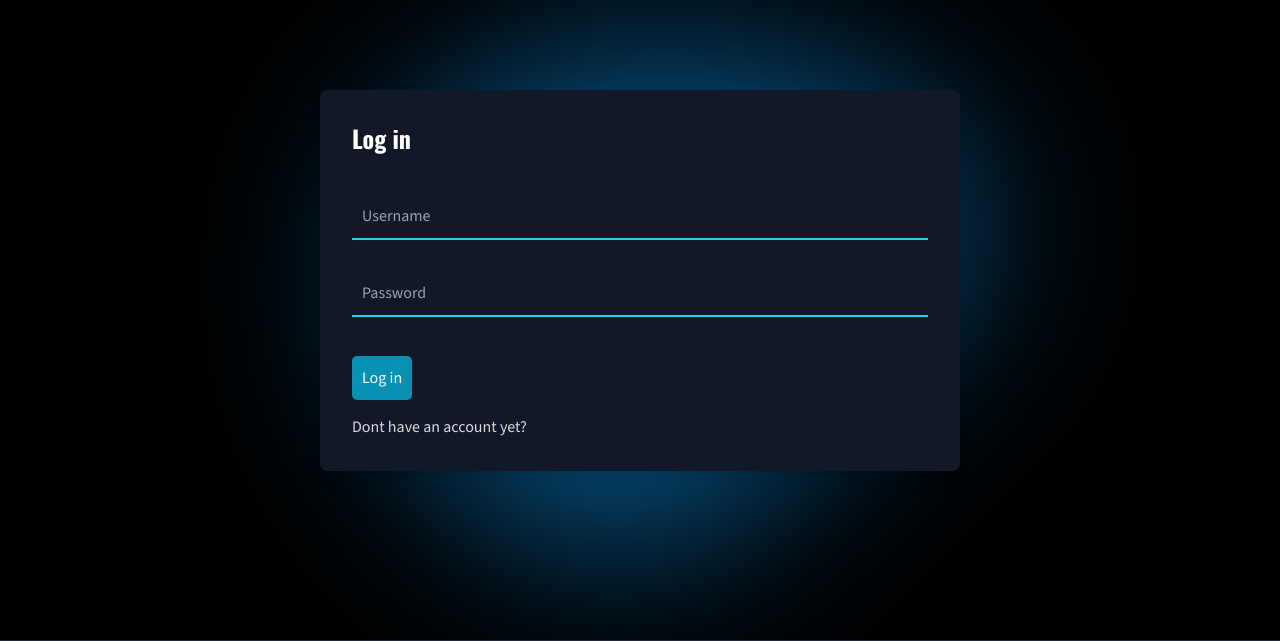
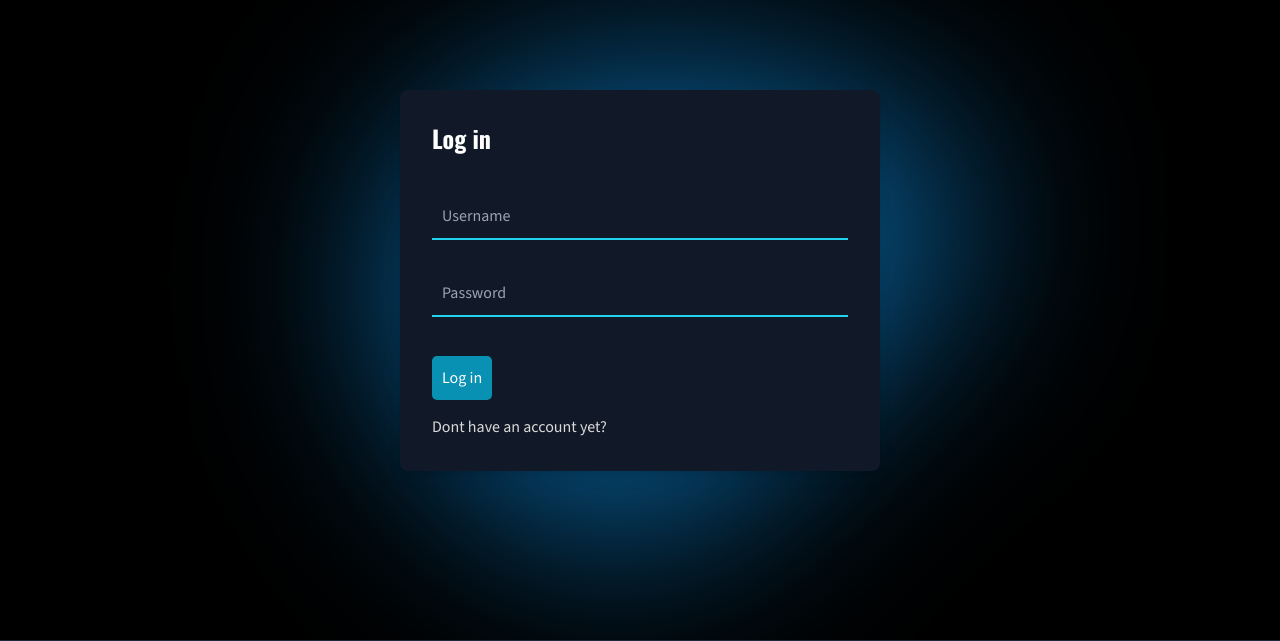
Before and after one commit to Ray1457/spacehack, a Flask app: page /login in a window 1280 px wide. Shown: the part 128-769 px from the top of the page. Run offline with Flask 3, Linux system fonts and the light colour scheme; some libraries are stand-ins or nearby versions.

Commit message:
Update login.html

```diff
--- a/templates/login.html
+++ b/templates/login.html
@@ -17,7 +17,7 @@
       <path class="blob" d="M59.6878 70.4072C2.64247 112.7 -16.8108 220.14 15.7866 303.15C34.714 338.439 85.6079 417.473 137.764 451.308C202.958 493.601 346.492 482.305 380.666 392.728C414.841 303.151 608.848 251.138 582.56 142.122C556.271 33.1053 429.562 31.2664 323.621 6.83623C217.68 -17.5939 116.733 28.1141 59.6878 70.4072Z" fill="rgb(34 197 94)"/>
     </svg>
 </div>
-<div class=" flex items-center justify-center h-[70vh] min-w-[30rem] max-w-[40rem] mx-auto">
+<div class=" flex items-center justify-center h-[70vh] w-[30rem] mx-auto">
     <div class="bg-lightbg p-8 rounded-lg shadow-lg w-full ">
         <h2 class="text-white text-2xl font-bold mb-6">Log in</h2>
         <form method="POST" action="{{ url_for('login') }}">
```
